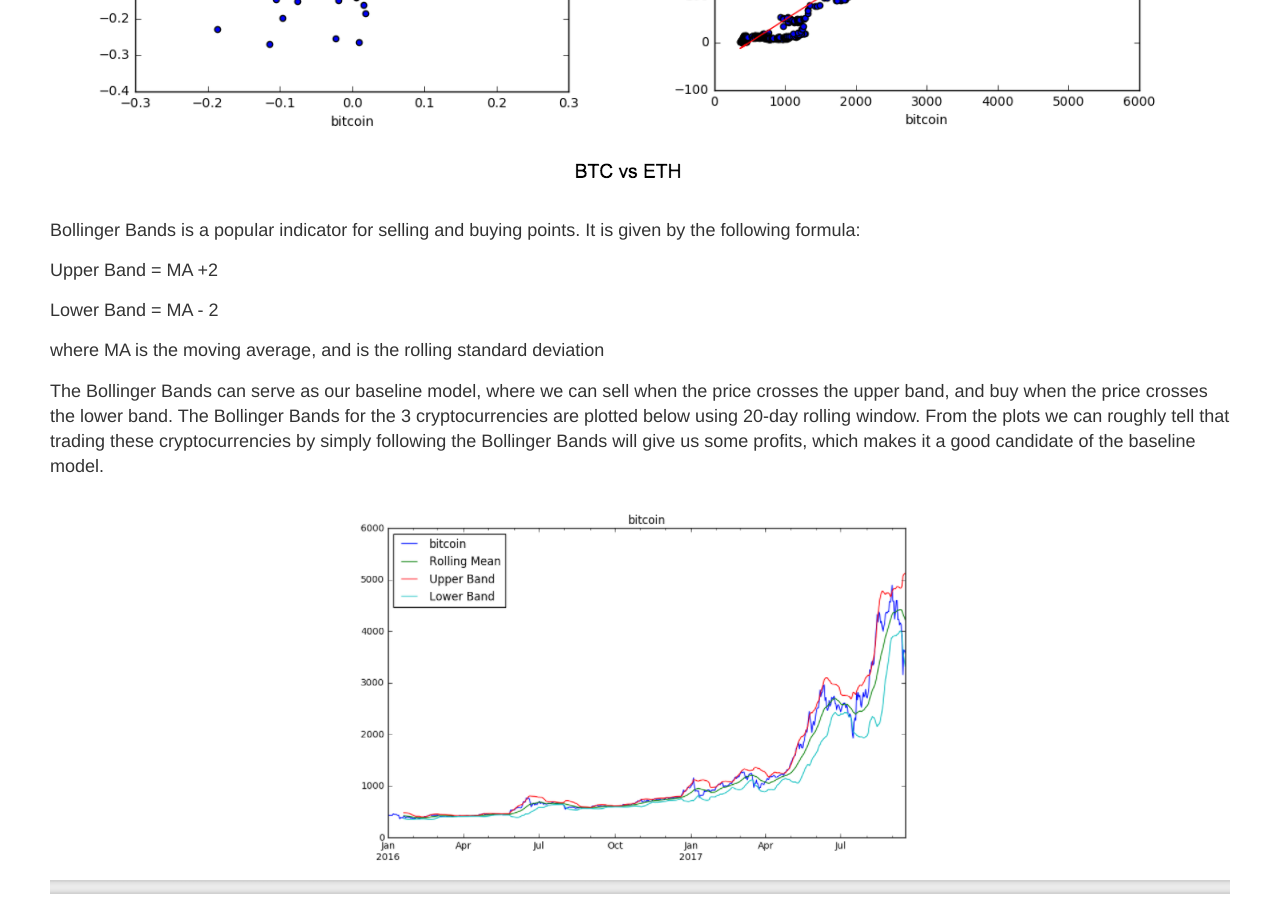
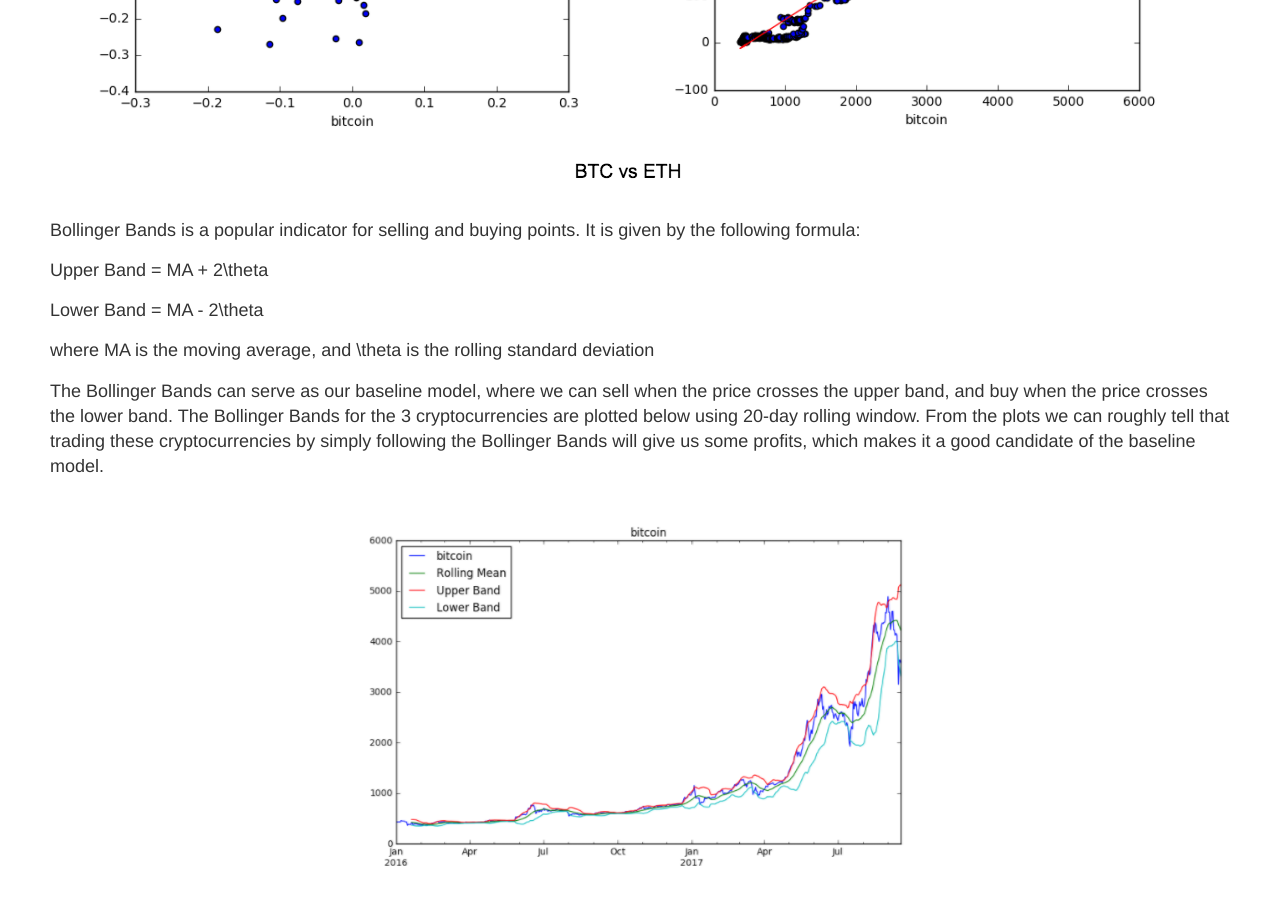
Before and after one commit to GradientTrader/gradienttrader.github.io, a Jekyll site: the page built from _posts/2017-10-01-Exploratory Data Analysis.md, in a window 1280 px wide and 900 px high, scrolled down 2955 px. Built offline with Jekyll 4.4.1, drawn with Linux system fonts in a browser that asks for light colours.

Commit message:
Update EDA post

```diff
--- a/_posts/2017-10-01-Exploratory Data Analysis.md
+++ b/_posts/2017-10-01-Exploratory Data Analysis.md
@@ -24,11 +24,11 @@ In order to explore opportunities on pair trading, the correlations between each
 
 Bollinger Bands is a popular indicator for selling and buying points. It is given by the following formula:
 
-Upper Band = MA +2
+Upper Band = MA + 2\theta
 
-Lower Band = MA - 2
+Lower Band = MA - 2\theta
 
-where MA is the moving average, and  is the rolling standard deviation
+where MA is the moving average, and \theta is the rolling standard deviation
 
 The Bollinger Bands can serve as our baseline model, where we can sell when the price crosses the upper band, and buy when the price crosses the lower band. The Bollinger Bands for the 3 cryptocurrencies are plotted below using 20-day rolling window. From the plots we can roughly tell that trading these cryptocurrencies by simply following the Bollinger Bands will give us some profits, which makes it a good candidate of the baseline model.
 
```
Also changed, not shown: images/EDA5.png.
